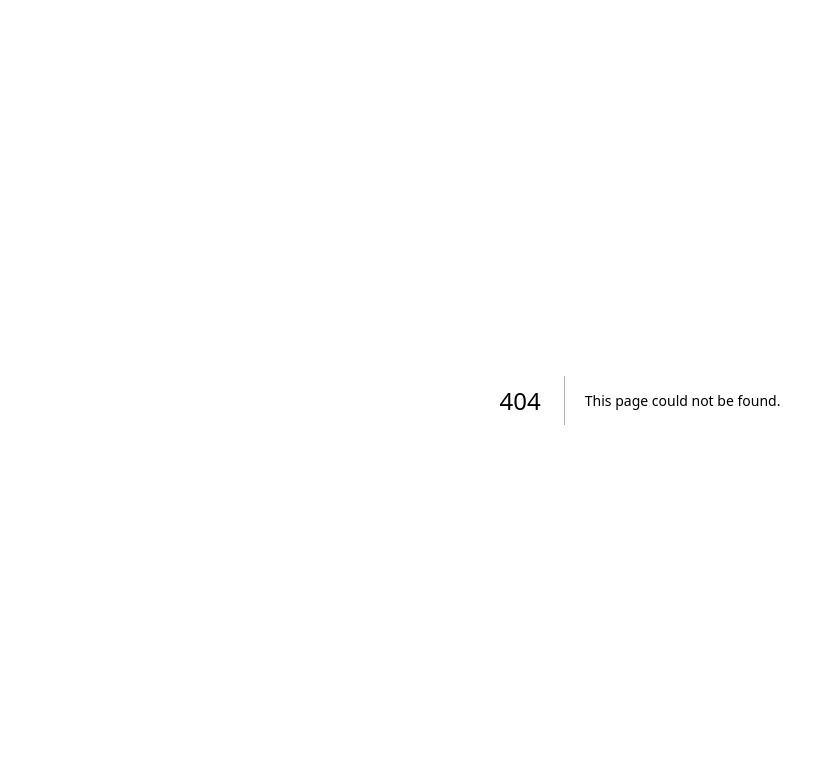
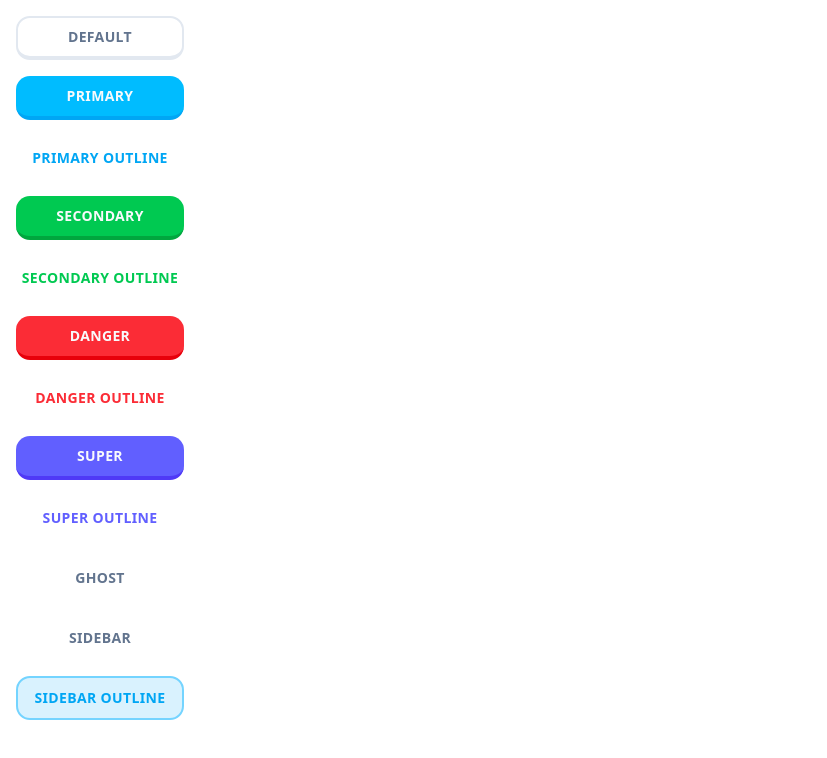
Before and after one commit to ZuchiSpeed/jigitone, a Next.js app: page /buttons in a window 1280 px wide. Before the commit this address had no page. Shown: the top 758 px of the page, without its empty margins (0-827 px from the left). Built offline with nearby package versions, Linux system fonts and the light colour scheme.

Commit message:
custom buttons with shadcn

```diff
--- /dev/null
+++ b/app/buttons/page.tsx
@@ -0,0 +1,23 @@
+import { Button } from "@/components/ui/button";
+import React from "react";
+
+const ButtonsPage = () => {
+  return (
+    <div className="p-4 space-y-4 flex flex-col max-w-[200px]">
+      <Button>Default</Button>
+      <Button variant="primary">Primary</Button>
+      <Button variant="primaryOutline">Primary Outline</Button>
+      <Button variant="secondary">Secondary</Button>
+      <Button variant="secondaryOutline">Secondary Outline</Button>
+      <Button variant="danger">Danger</Button>
+      <Button variant="dangerOutline">Danger Outline</Button>
+      <Button variant="super">super</Button>
+      <Button variant="superOutline">super Outline</Button>
+      <Button variant="ghost">ghost</Button>
+      <Button variant="sidebar">sidebar</Button>
+      <Button variant="sidebarOutline">sidebar Outline</Button>
+    </div>
+  );
+};
+
+export default ButtonsPage;
--- a/components/ui/button.tsx
+++ b/components/ui/button.tsx
@@ -1,30 +1,41 @@
-import * as React from "react"
-import { Slot } from "@radix-ui/react-slot"
-import { cva, type VariantProps } from "class-variance-authority"
+import * as React from "react";
+import { Slot } from "@radix-ui/react-slot";
+import { cva, type VariantProps } from "class-variance-authority";
 
-import { cn } from "@/lib/utils"
+import { cn } from "@/lib/utils";
 
 const buttonVariants = cva(
-  "inline-flex items-center justify-center gap-2 whitespace-nowrap rounded-md text-sm font-medium transition-all disabled:pointer-events-none disabled:opacity-50 [&_svg]:pointer-events-none [&_svg:not([class*='size-'])]:size-4 shrink-0 [&_svg]:shrink-0 outline-none focus-visible:border-ring focus-visible:ring-ring/50 focus-visible:ring-[3px] aria-invalid:ring-destructive/20 dark:aria-invalid:ring-destructive/40 aria-invalid:border-destructive",
+  "inline-flex items-center uppercase tracking-wide justify-center gap-2 whitespace-nowrap rounded-xl text-sm font-bold transition-all disabled:pointer-events-none disabled:opacity-50 [&_svg]:pointer-events-none [&_svg:not([class*='size-'])]:size-4 shrink-0 [&_svg]:shrink-0 outline-none focus-visible:border-ring focus-visible:ring-ring/50 focus-visible:ring-[3px] aria-invalid:ring-destructive/20 dark:aria-invalid:ring-destructive/40 aria-invalid:border-destructive",
   {
     variants: {
       variant: {
-        default: "bg-primary text-primary-foreground hover:bg-primary/90",
-        destructive:
-          "bg-destructive text-white hover:bg-destructive/90 focus-visible:ring-destructive/20 dark:focus-visible:ring-destructive/40 dark:bg-destructive/60",
-        outline:
-          "border bg-background shadow-xs hover:bg-accent hover:text-accent-foreground dark:bg-input/30 dark:border-input dark:hover:bg-input/50",
+        default:
+          "bg-white text-black border-slate-200 border-2 border-b-4 active:border-b-2 hover:bg-slate-100 text-slate-500",
+        primary:
+          "bg-sky-400 text-primary-foreground hover:bg-sky-400/90 border-sky-500 border-b-4 active:border-b-0",
+        primaryOutline: "bg-white text-sky-500 hover:bg-slate-100",
         secondary:
-          "bg-secondary text-secondary-foreground hover:bg-secondary/80",
+          "bg-green-500 text-primary-foreground hover:bg-green-500/90 border-green-600 border-b-4 active:border-b-0",
+        secondaryOutline: "bg-white text-green-500 hover:bg-slate-100",
+        danger:
+          "bg-red-500 text-primary-foreground hover:bg-red-400/90 border-red-600 border-b-4 active:border-b-0",
+        dangerOutline: "bg-white text-red-500 hover:bg-slate-100",
+        super:
+          "bg-indigo-500 text-primary-foreground hover:bg-indigo-500/90 border-indigo-600 border-b-4 active:border-b-0",
+        superOutline: "bg-white text-indigo-500 hover:bg-slate-100",
         ghost:
-          "hover:bg-accent hover:text-accent-foreground dark:hover:bg-accent/50",
-        link: "text-primary underline-offset-4 hover:underline",
+          "bg-transparent text-slate-500 border-transparent border-0 hover:bg-slate-100",
+        sidebar:
+          "bg-transparent text-slate-500 border-2 border-transparent hover:bg-slate-100 transition-none",
+        sidebarOutline:
+          "bg-sky-500/15 text-sky-500 border-2 border-sky-300 hover:bg-sky-500/20 transition-none",
       },
       size: {
-        default: "h-9 px-4 py-2 has-[>svg]:px-3",
-        sm: "h-8 rounded-md gap-1.5 px-3 has-[>svg]:px-2.5",
-        lg: "h-10 rounded-md px-6 has-[>svg]:px-4",
-        icon: "size-9",
+        default: "h-11 px-4 py-2",
+        sm: "h-9 px-3",
+        lg: "h-12 px-8",
+        icon: "h-10 w-10",
+        rounded: "rounded-full",
       },
     },
     defaultVariants: {
@@ -32,7 +43,7 @@
       size: "default",
     },
   }
-)
+);
 
 function Button({
   className,
@@ -42,9 +53,9 @@
   ...props
 }: React.ComponentProps<"button"> &
   VariantProps<typeof buttonVariants> & {
-    asChild?: boolean
+    asChild?: boolean;
   }) {
-  const Comp = asChild ? Slot : "button"
+  const Comp = asChild ? Slot : "button";
 
   return (
     <Comp
@@ -52,7 +63,7 @@
       className={cn(buttonVariants({ variant, size, className }))}
       {...props}
     />
-  )
+  );
 }
 
-export { Button, buttonVariants }
+export { Button, buttonVariants };
```
